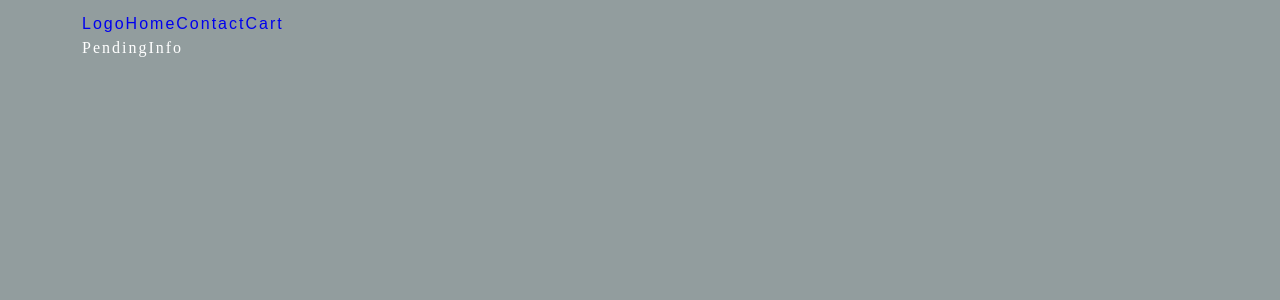
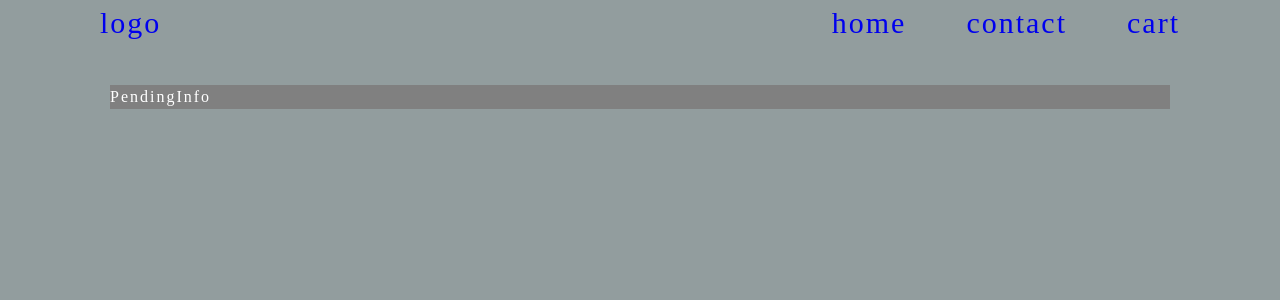
Before and after one commit to Zyar3k/online_shop_bcd, a React (Create React App) app in the folder client/: page / in a window 1280 px wide. Shown: the top 300 px of the page. Built offline with nearby package versions, Linux system fonts and the light colour scheme; no server answers.

Commit message:
Add header styles

```diff
--- /dev/null
+++ b/client/src/components/features/NavMenu/NavMenu.js
@@ -0,0 +1,24 @@
+import React from 'react';
+import { NavLink } from 'react-router-dom';
+import './NavMenu.scss';
+
+class NavMenu extends React.Component {
+
+  render(){
+
+    return(
+      <div className='navMenu'>
+        <div className='logo'>
+          <NavLink className='link' to='/'>Logo</NavLink>
+        </div>
+        <div>
+          <NavLink className='link' to='/'>Home</NavLink>
+          <NavLink className='link' to='/contact'>Contact</NavLink>
+          <NavLink className='link' to='/cart'>Cart</NavLink>
+        </div>
+      </div>
+    );
+  };
+};
+
+export default NavMenu;
--- /dev/null
+++ b/client/src/components/features/NavMenu/NavMenu.scss
@@ -0,0 +1,14 @@
+@import '../../../styles/settings.scss';
+
+.navMenu {
+  display: flex;
+  justify-content: space-between;
+  font-family: $font-text;
+  font-size: 30px;
+  text-transform: lowercase;
+}
+
+.link {
+  margin: 10px;
+  padding: 20px;
+}
--- a/client/src/components/layout/Header/Header.js
+++ b/client/src/components/layout/Header/Header.js
@@ -1,6 +1,7 @@
 import React from 'react';
-import { NavLink } from 'react-router-dom';
 import './Header.scss';
+
+import NavMenu from '../../features/NavMenu/NavMenu';
 
 class Header extends React.Component {
 
@@ -8,10 +9,7 @@ class Header extends React.Component {
 
     return(
       <div className='header'>
-        <NavLink to='/'>Logo</NavLink>
-        <NavLink to='/'>Home</NavLink>
-        <NavLink to='/contact'>Contact</NavLink>
-        <NavLink to='/cart'>Cart</NavLink>
+        <NavMenu />
       </div>
     );
   };
--- a/client/src/components/layout/Header/Header.scss
+++ b/client/src/components/layout/Header/Header.scss
@@ -1,5 +1 @@
 @import '../../../styles/settings.scss';
-
-.header {
-  font-family: $font-header;
-}
--- a/client/src/components/layout/MainContainer/MainContainer.scss
+++ b/client/src/components/layout/MainContainer/MainContainer.scss
@@ -4,5 +4,4 @@
   width: 100%;
   max-width: 1140px;
   margin: 0 auto;
-  padding: $base-size;
 }
--- a/client/src/components/views/CartPage/CartPage.js
+++ b/client/src/components/views/CartPage/CartPage.js
@@ -6,10 +6,10 @@ class CartPage extends React.Component {
   render(){
 
     return(
-      <div>
-        <h1>
+      <div className='container'>
+        <div>
           CartPage
-        </h1>
+        </div>
       </div>
     );
   };
--- a/client/src/components/views/Contact/Contact.js
+++ b/client/src/components/views/Contact/Contact.js
@@ -6,10 +6,10 @@ class Contact extends React.Component {
   render(){
 
     return(
-      <div>
-        <h1>
+      <div className='container'>
+        <div>
           Contact
-        </h1>
+        </div>
       </div>
     );
   };
--- a/client/src/components/views/Homepage/Homepage.js
+++ b/client/src/components/views/Homepage/Homepage.js
@@ -8,7 +8,7 @@ class Homepage extends React.Component {
   render(){
 
     return(
-      <div>
+      <div className='container'>
         <Products />
       </div>
     );
--- a/client/src/styles/global.scss
+++ b/client/src/styles/global.scss
@@ -15,8 +15,17 @@ body {
   font-family: $font-text;
 }
 
-a, a:hover, a:visited {
+a, a:visited {
   text-decoration: none;
+}
+
+a:hover {
+  color: $font-color-hover;
+}
+
+.container {
+  margin: 40px;
+  background: grey;
 }
 
 //prod
```
